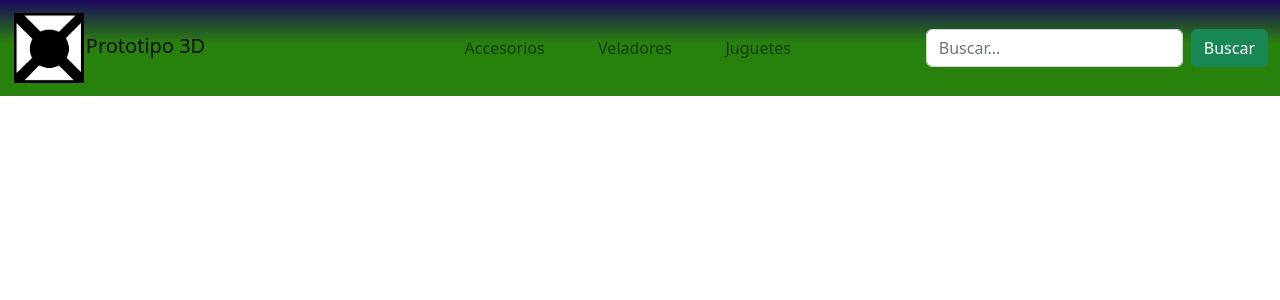
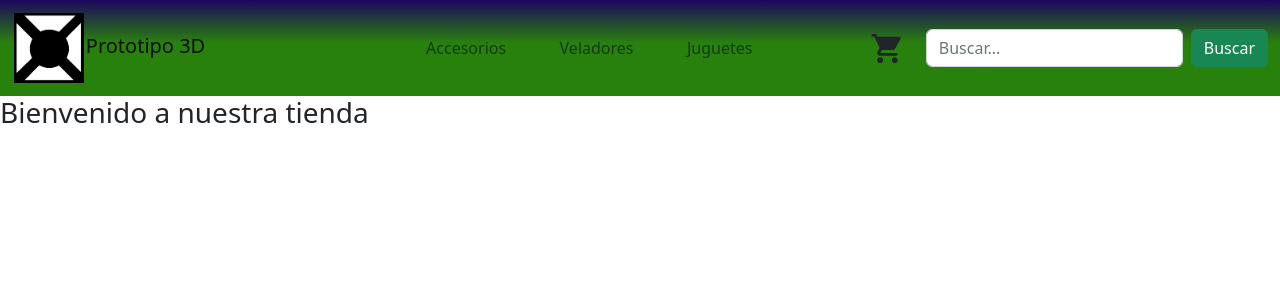
Before and after one commit to joaquingutierrez/prototipo-3d, a React (Create React App) app: page / in a window 1280 px wide. Shown: the top 300 px of the page. Built offline with nearby package versions, Linux system fonts and the light colour scheme.

Commit message:
Creando el Landing

```diff
--- a/package.json
+++ b/package.json
@@ -3,6 +3,10 @@
   "version": "0.1.0",
   "private": true,
   "dependencies": {
+    "@emotion/react": "^11.10.4",
+    "@emotion/styled": "^11.10.4",
+    "@mui/icons-material": "^5.10.3",
+    "@mui/material": "^5.10.4",
     "@testing-library/jest-dom": "^5.16.5",
     "@testing-library/react": "^13.3.0",
     "@testing-library/user-event": "^13.5.0",
--- a/src/App.js
+++ b/src/App.js
@@ -1,11 +1,13 @@
 import logo from './logo.svg';
 import './App.css';
 import NavBar from './components/NavBar'
+import ItemListContainer from './components/ItemListContainer'
 
 function App() {
   return (
     <>
       <NavBar />
+      <ItemListContainer greeting="Bienvenido a nuestra tienda"/>
     </>
   );
 }
--- /dev/null
+++ b/src/components/CartWidget.css
@@ -0,0 +1,3 @@
+.shoppingCart {
+    margin: auto 2%;
+}
--- /dev/null
+++ b/src/components/CartWidget.jsx
@@ -0,0 +1,13 @@
+import React from "react";
+import ShoppingCartRoundedIcon from '@mui/icons-material/ShoppingCartRounded';
+import './CartWidget.css'
+
+const CartWidget = () => {
+    return (
+        <div className="shoppingCart">
+            <ShoppingCartRoundedIcon fontSize="large"/>
+        </div>
+    )
+}
+
+export default CartWidget
--- /dev/null
+++ b/src/components/ItemListContainer.jsx
@@ -0,0 +1,10 @@
+import React from "react";
+
+const ItemListContainer = ({greeting}) => {
+    return (
+        <div>
+            <h3>{greeting}</h3>
+        </div>
+    )
+}
+export default ItemListContainer
--- a/src/components/NavBar.jsx
+++ b/src/components/NavBar.jsx
@@ -3,6 +3,7 @@
 import 'bootstrap'
 import logo from '../assets/logo.png'
 import './NavBar.css'
+import CartWidget from './CartWidget'
 
 
 const NavBar = () => {
@@ -29,6 +30,7 @@
                                 <a className="nav-link" href="#">Juguetes</a>
                             </li>
                         </ul>
+                        <CartWidget />
                         <form className="d-flex" role="search">
                             <input className="form-control me-2" type="search" placeholder="Buscar..." aria-label="Search" />
                             <button className="btn btn-success" type="submit">Buscar</button>
```
Also changed, not shown: 1 other file (tests, documents, lock files or other folders).
